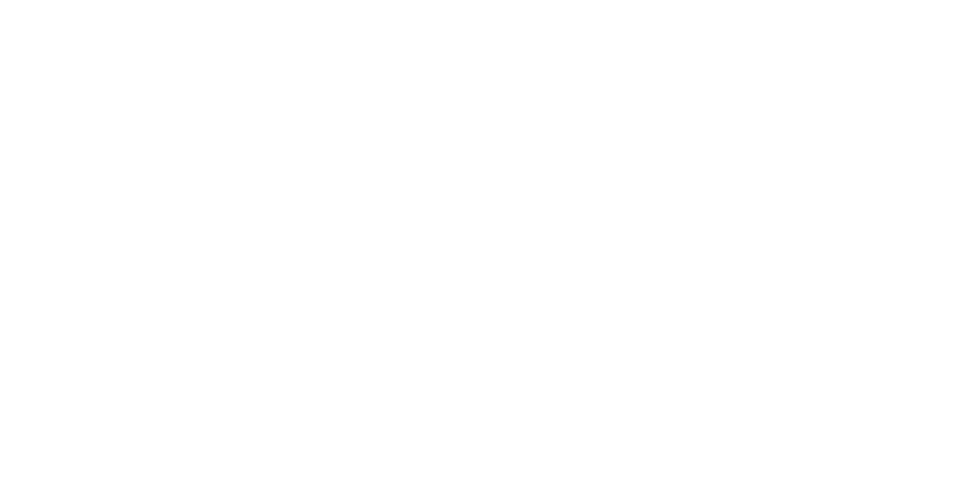
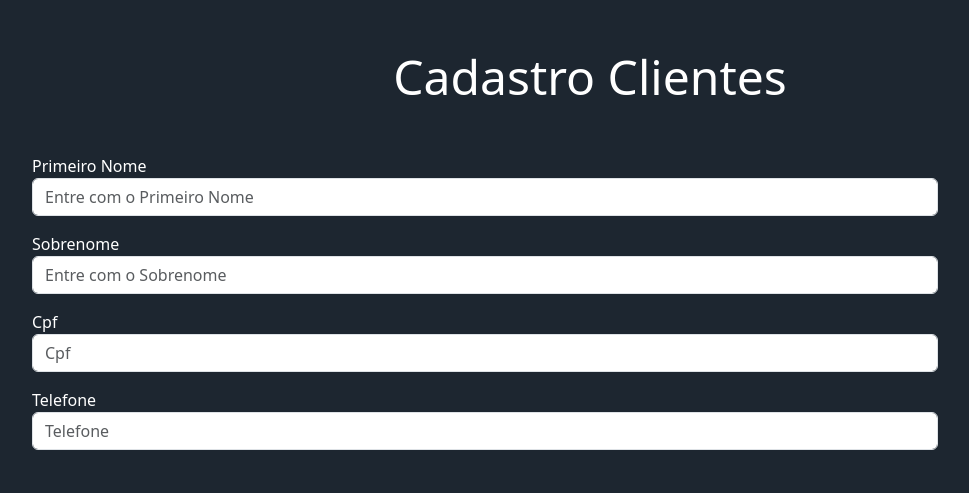
Before and after one commit to PauloHPorto/Trabalho-CRUD-Clientes, a plain HTML site: page index.html in a window 1280 px wide. Shown: the whole page, without its empty margins (50-1019 px from the left). Drawn offline with nearby package versions, Linux system fonts and the light colour scheme.

Commit message:
Reformulação

```diff
--- a/index.html
+++ b/index.html
@@ -3,9 +3,36 @@
 <head>
   <meta charset="UTF-8">
   <meta name="viewport" content="width=device-width, initial-scale=1.0">
-  <title>Document</title>
+  <link href="https://cdn.jsdelivr.net/npm/bootstrap@5.3.1/dist/css/bootstrap.min.css" rel="stylesheet" integrity="sha384-4bw+/aepP/YC94hEpVNVgiZdgIC5+VKNBQNGCHeKRQN+PtmoHDEXuppvnDJzQIu9" crossorigin="anonymous">
+  <title>Crud clientes</title>
 </head>
-<body>
+<body style="color: white; background-color: #1d2630;">
+
+    <div class="container mt-5">
+        <div class="text-center">
+          <h1 class="display-5 mb-5">Cadastro Clientes</h1>
+        </div>
+        <div class="main row justify-contet-center">
+          <form action="" id="student-form" class="row justify-contet-center mb-4" autocomplete="off">
+            <div class="col-10 mb-3">
+              <label for="PrimeiroNome">Primeiro Nome</label>
+              <input class="form-control" id="PrimeiroNome" type="text" placeholder="Entre com o Primeiro Nome">
+            </div>
+            <div class="col-10 mb-3">
+              <label for="Sobrenome">Sobrenome</label>
+              <input class="form-control" id="Sobrenome" type="text" placeholder="Entre com o Sobrenome">
+            </div>
+            <div class="col-10 mb-3">
+              <label for="Cpf">Cpf</label>
+              <input class="form-control" id="Cpf" type="number" placeholder="Cpf">
+            </div>
+            <div class="col-10 mb-3">
+              <label for="Telefone">Telefone</label>
+              <input class="form-control" id="Telefone" type="text" placeholder="Telefone">
+            </div>
+          </form>
+        </div>
+    </div>
 
 </body>
 </html>
```
